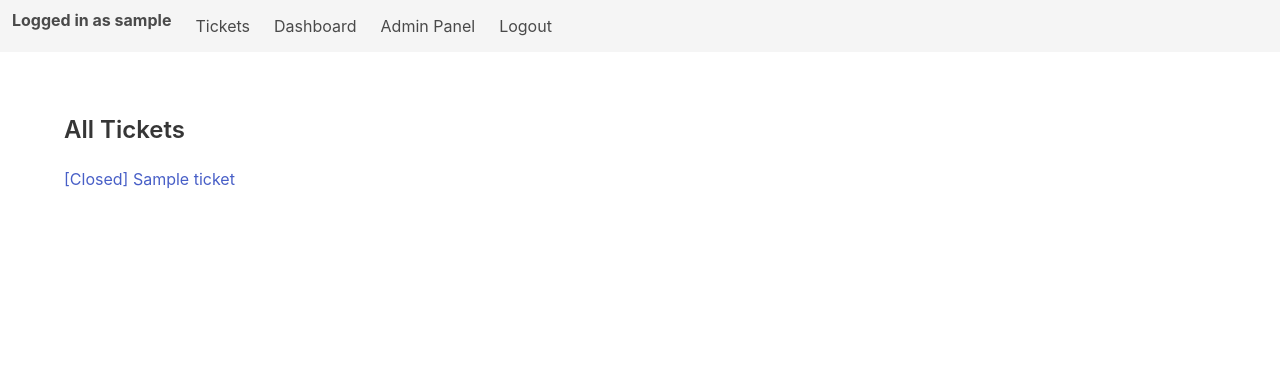
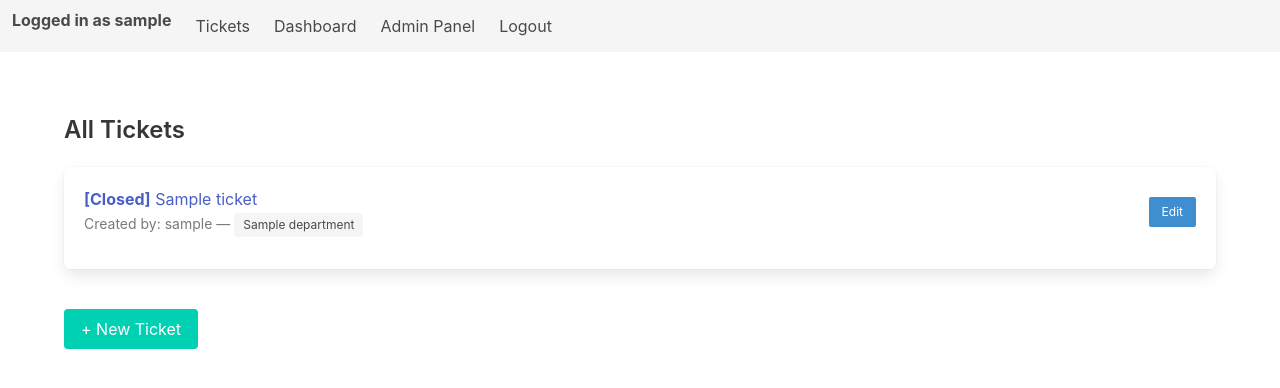
Before and after one commit to Awesomefusion/TicketSystemApplication, a Flask app: page /tickets/ in a window 1280 px wide. Shown: the top 388 px of the page. Run offline with Flask 3, Linux system fonts and the light colour scheme; a user stored in the database is signed in; tables that the repository leaves empty hold one stand-in row (values such as "Sample post"); parts of the project's set-up code (start-up, migrations or seed data) failed here and were passed over.

Commit message:
Refactoring, fixing tests, making sure users can view tickets, and relationships between models.

```diff
--- a/app/routes/tickets.py
+++ b/app/routes/tickets.py
@@ -11,12 +11,19 @@ tickets_bp = Blueprint(
     template_folder='../templates/tickets'
 )
 
+def is_it_support():
+    return getattr(current_user.department, "name", None) == 'IT Support'
+
+def same_department(user_id):
+    ticket_user = User.query.get(user_id)
+    return ticket_user is not None and ticket_user.department_id == current_user.department_id
+
+def has_ticket_access(ticket):
+    return current_user.role == 'admin' or is_it_support() or same_department(ticket.created_by)
+
 def _load_assignees(form):
     users = User.query.all() if current_user.role == 'admin' else [current_user]
     form.assigned_to.choices = [(u.id, u.username) for u in users]
-
-def is_it_support():
-    return getattr(current_user.department, "name", None) == 'IT Support'
 
 @tickets_bp.route('/dashboard')
 @login_required
@@ -49,8 +56,10 @@ def list_tickets():
     per_page        = 10
 
     query = Ticket.query
+
     if current_user.role != 'admin' and not is_it_support():
-        query = query.filter_by(created_by=current_user.id)
+        query = query.join(User, Ticket.created_by == User.id) \
+                     .filter(User.department_id == current_user.department_id)
 
     if status_filter:
         query = query.filter_by(status=status_filter)
@@ -95,11 +104,7 @@ def create_ticket():
 @login_required
 def view_ticket(ticket_id):
     ticket = Ticket.query.get_or_404(ticket_id)
-    if (
-        current_user.role != 'admin'
-        and not is_it_support()
-        and ticket.created_by != current_user.id
-    ):
+    if not has_ticket_access(ticket):
         abort(403)
 
     comment_form = CommentForm()
@@ -113,11 +118,7 @@ def view_ticket(ticket_id):
 @login_required
 def edit_ticket(ticket_id):
     ticket = Ticket.query.get_or_404(ticket_id)
-    if (
-        current_user.role != 'admin'
-        and not is_it_support()
-        and ticket.created_by != current_user.id
-    ):
+    if not has_ticket_access(ticket):
         abort(403)
 
     form = TicketForm(obj=ticket)
@@ -148,11 +149,7 @@ def delete_ticket(ticket_id):
 @login_required
 def comment_ticket(ticket_id):
     ticket = Ticket.query.get_or_404(ticket_id)
-    if (
-        current_user.role != 'admin'
-        and not is_it_support()
-        and ticket.created_by != current_user.id
-    ):
+    if not has_ticket_access(ticket):
         abort(403)
 
     form = CommentForm()
--- a/app/templates/tickets/list.html
+++ b/app/templates/tickets/list.html
@@ -2,19 +2,36 @@
 {% block content %}
   <h2 class="title is-4">All Tickets</h2>
 
-  <ul>
+  <ul class="box">
     {% for t in tickets %}
-      <li>
-        <a href="{{ url_for('tickets.view_ticket', ticket_id=t.id) }}">
-          [{{ t.status }}] {{ t.title }}
-        </a>
+      <li class="mb-3" style="list-style: none; padding: 0;">
+        <div class="is-flex is-justify-content-space-between is-align-items-center">
+          <div>
+            <a href="{{ url_for('tickets.view_ticket', ticket_id=t.id) }}">
+              <strong>[{{ t.status }}]</strong> {{ t.title }}
+            </a>
+            <br>
+            <small class="has-text-grey">
+              Created by: {{ t.creator.username }}
+              {% if t.creator.department %}
+                — <span class="tag is-light">{{ t.creator.department.name }}</span>
+              {% endif %}
+            </small>
+          </div>
+          <div>
+            {% if current_user.role == 'admin' or current_user.department.name == 'IT Support' or current_user.department_id == t.creator.department_id %}
+              <a class="button is-small is-info" href="{{ url_for('tickets.edit_ticket', ticket_id=t.id) }}">
+                Edit
+              </a>
+            {% endif %}
+          </div>
+        </div>
       </li>
     {% else %}
       <li>No tickets found.</li>
     {% endfor %}
   </ul>
 
-  {# --- pagination controls, NO more <li> tags here --- #}
   {% if pagination.pages > 1 %}
     <nav class="pagination" role="navigation" aria-label="pagination">
       {% if pagination.has_prev %}
@@ -47,6 +64,7 @@
         {% endfor %}
       </div>
     </nav>
-  <a class="button is-primary" href="{{ url_for('tickets.create_ticket') }}">+ New Ticket</a>
   {% endif %}
+
+  <a class="button is-primary mt-4" href="{{ url_for('tickets.create_ticket') }}">+ New Ticket</a>
 {% endblock %}
```
Also changed, not shown: app/__init__.py (+2 -5 lines), app/models.py (+6 -3 lines), app/templates/errors/403.html (+14 -3 lines), app/templates/tickets/view.html (+7 -2 lines), tests/conftest.py (+14 -9 lines), tests/test_comments.py (+1 -3 lines), tests/test_pagination.py (+2 -2 lines).
